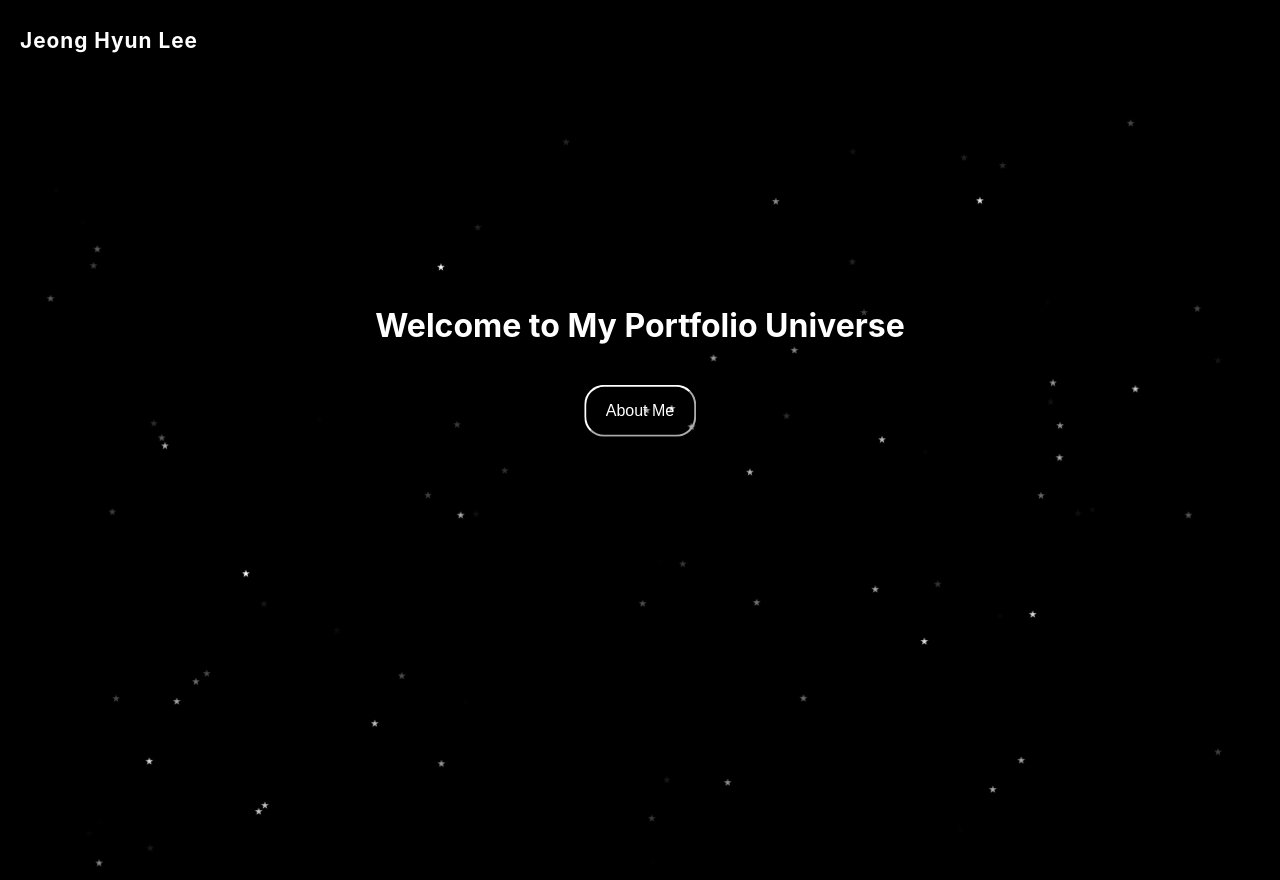
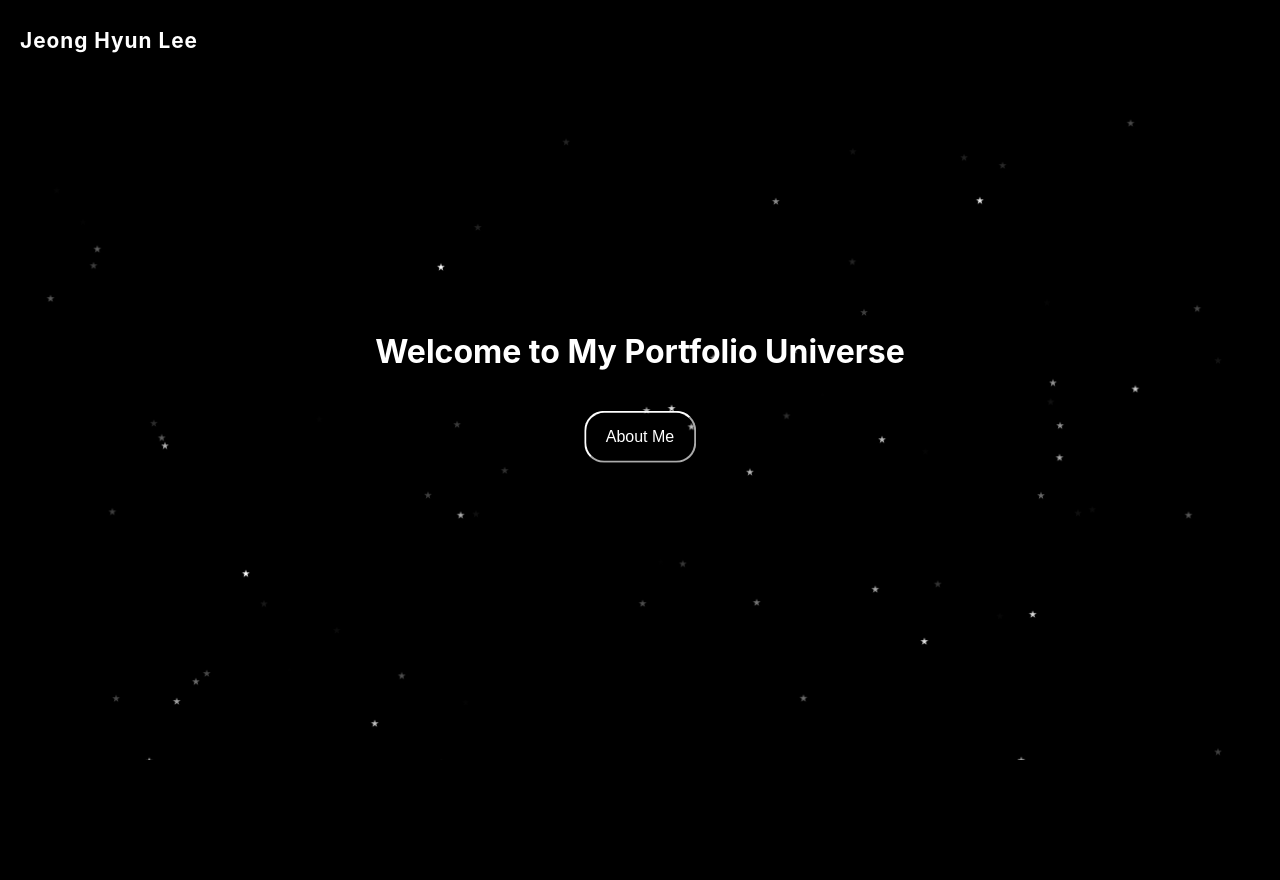
Before and after one commit to JunLee8108/jun-portfolio-universe, a React (Create React App) app: page / in a window 1280 px wide. After the commit the page ends 800 px from the top, so only its background shows below. Built offline with nearby package versions, Linux system fonts and the light colour scheme.

Commit message:
body color black applied

```diff
--- a/src/index.css
+++ b/src/index.css
@@ -9,6 +9,8 @@ body {
     sans-serif;
   -webkit-font-smoothing: antialiased;
   -moz-osx-font-smoothing: grayscale;
+  background: #000;
+  -webkit-overflow-scrolling: touch; /* 스크롤 부드럽게 처리 */
 }
 
 code {
--- a/src/pages/home/Home.js
+++ b/src/pages/home/Home.js
@@ -37,7 +37,7 @@ export default function Home() {
     <div
       style={{
         width: "100vw",
-        height: "100vh",
+        height: "85vh",
         overflow: "hidden",
         position: "relative",
         backgroundColor: "black",
@@ -47,7 +47,7 @@ export default function Home() {
       <div
         style={{
           position: "absolute",
-          top: "35%",
+          top: "45%",
           left: "50%",
           transform: "translate(-50%, -50%)",
           zIndex: 10,
```
